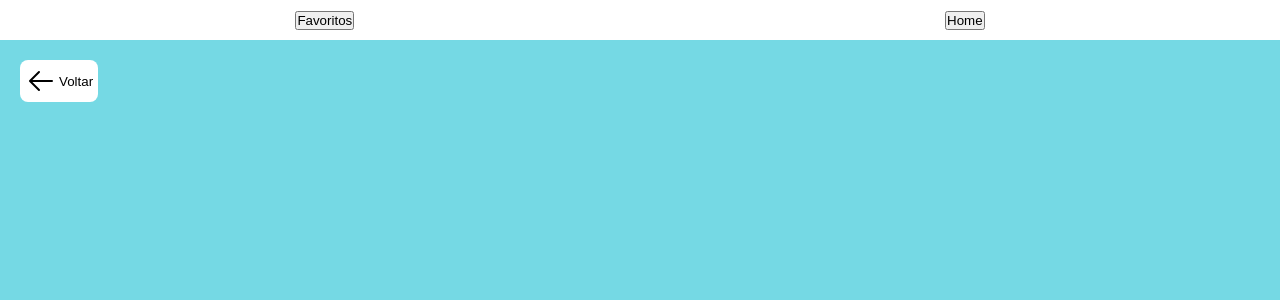
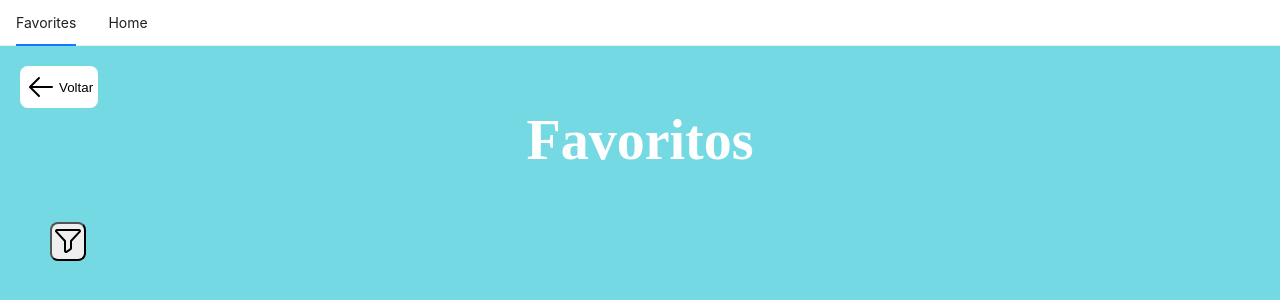
Before and after one commit to matheus-feijo/rick-and-morty-app, a React (Vite) app: page /favorites in a window 1280 px wide. Shown: the top 300 px of the page. Built offline with nearby package versions, Linux system fonts and the light colour scheme.

Commit message:
feat navbar

```diff
--- a/src/components/Navbar/index.tsx
+++ b/src/components/Navbar/index.tsx
@@ -1,21 +1,27 @@
 import { useNavigate } from "react-router-dom";
+import { Layout, Menu } from "antd";
 
 export function Navbar() {
   const navigate = useNavigate();
 
   return (
-    <div
-      style={{
-        backgroundColor: "#FFFF",
-        width: "100%",
-        height: "5vh",
-        justifyContent: "space-around",
-        alignItems: "center",
-        display: "flex",
-      }}
-    >
-      <button onClick={() => navigate("/favorites")}>Favoritos</button>
-      <button onClick={() => navigate("/")}>Home</button>
-    </div>
+    <header style={{ position: "sticky", top: 0, zIndex: 1, width: "100%" }}>
+      <Menu
+        mode="horizontal"
+        defaultSelectedKeys={["2"]}
+        items={[
+          {
+            key: 0,
+            label: "Favorites",
+            onClick: () => navigate("/favorites"),
+          },
+          {
+            key: 1,
+            label: "Home",
+            onClick: () => navigate("/"),
+          },
+        ]}
+      />
+    </header>
   );
 }
--- a/src/pages/favorites/index.tsx
+++ b/src/pages/favorites/index.tsx
@@ -12,6 +12,8 @@ import { favoriteCharacterAction } from "../../store/actions/favoriteCharacterAc
 import { ICharacter } from "../../interfaces/ICharacter";
 import { Navbar } from "../../components/Navbar";
 import { useNavigate } from "react-router-dom";
+import { Filter } from "../../components/Filter";
+import { IFilter } from "../../interfaces/IFilter";
 
 export function Favorites() {
   const favoriteCharacterList = useSelector(getAllFavoriteCharacters);
@@ -24,6 +26,8 @@ export function Favorites() {
   const handleRemoveCharacter = (character: ICharacter) => {
     appDispatch(removeFavoriteCharacter(character.id));
   };
+
+  const handleChangeFilterFavoriteList = (filtro: IFilter) => {};
 
   return (
     <div>
@@ -45,6 +49,14 @@ export function Favorites() {
           {" "}
           <ArrowLeft size={32} /> Voltar
         </button>
+      </div>
+
+      <div style={{ textAlign: "center", color: "#FFFF", fontSize: 28 }}>
+        <h1>Favoritos</h1>
+      </div>
+
+      <div>
+        <Filter handleChangeFilter={handleChangeFilterFavoriteList} />
       </div>
 
       <div
--- a/src/pages/home/index.tsx
+++ b/src/pages/home/index.tsx
@@ -82,13 +82,16 @@ export function Home() {
   };
 
   const handleRemoveFilter = () => {
-    setPageSelect("");
     setFiltro({
       name: "",
       status: "",
       gender: "",
       species: "",
       type: "",
+    });
+
+    api.get("/character").then((res) => {
+      appDispatch(addCharacters(res.data));
     });
   };
 
@@ -111,6 +114,17 @@ export function Home() {
       }}
     >
       <Navbar />
+
+      <div
+        style={{
+          textAlign: "center",
+          color: "#FFFF",
+          fontSize: 28,
+          paddingTop: 50,
+        }}
+      >
+        <h1>Personagens</h1>
+      </div>
 
       <Filter handleChangeFilter={handleChangeFilter} />
       {(filtro.name ||
```
